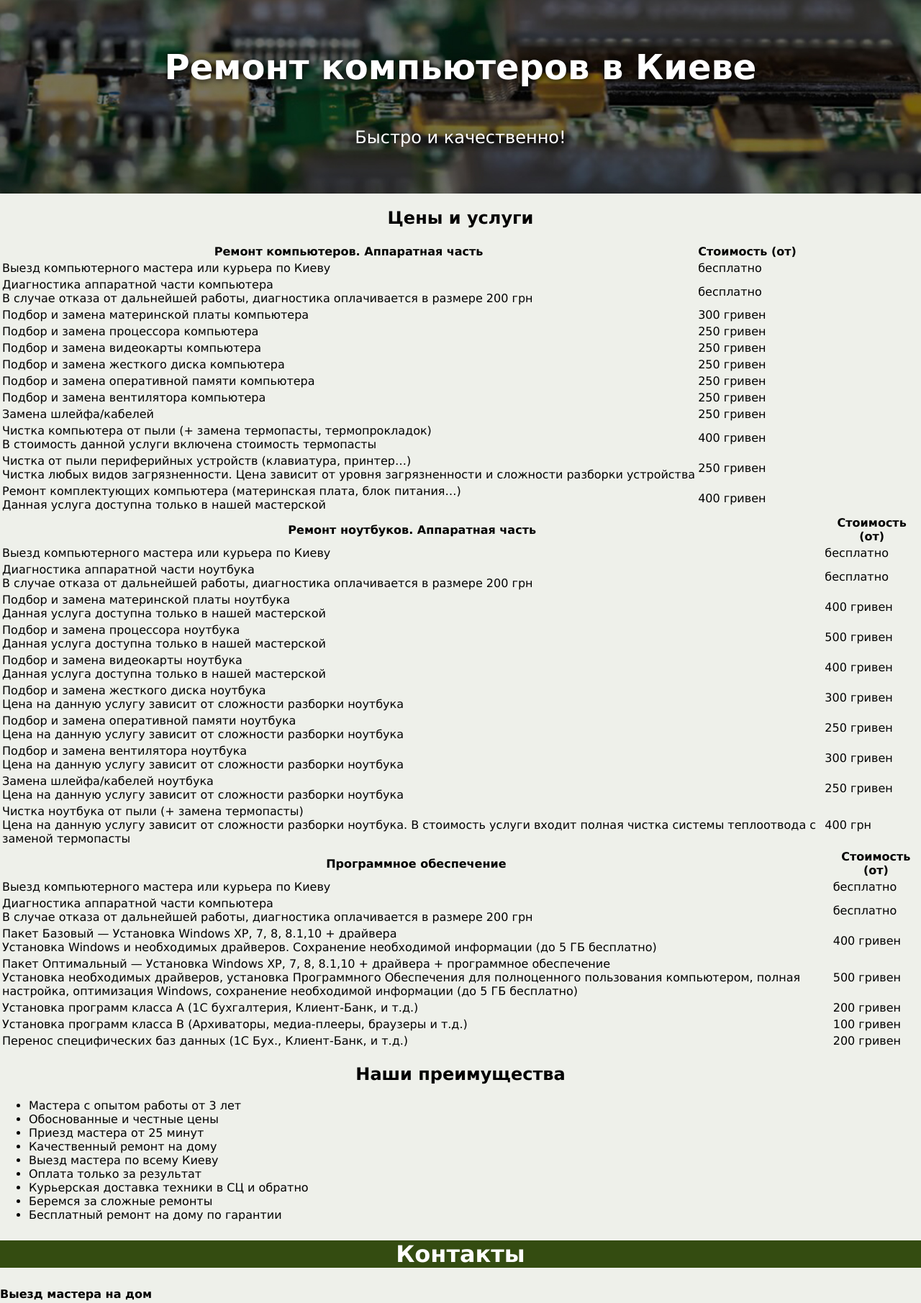
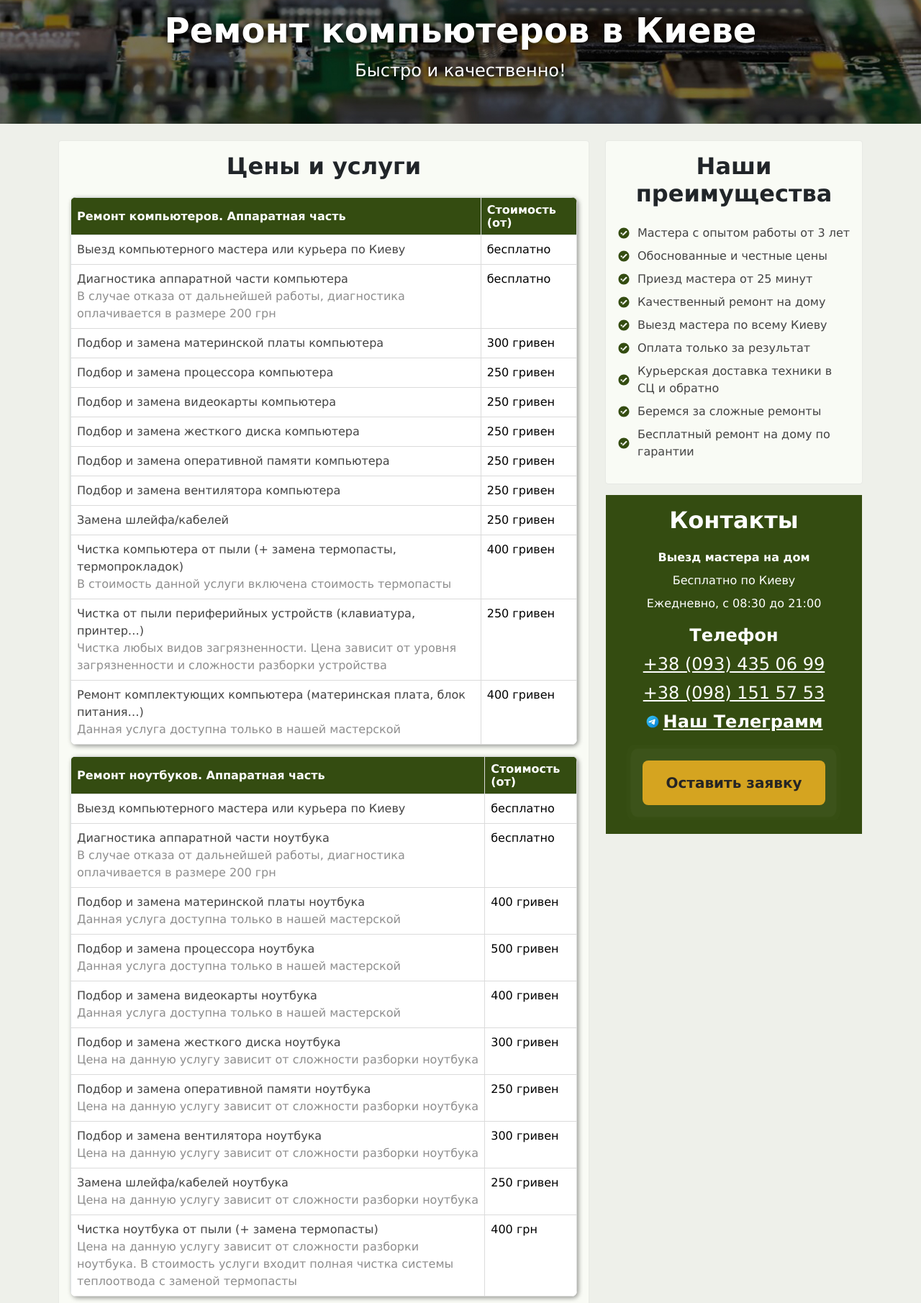
Before and after one commit to Phil1879/Site_PC, a plain HTML site: page index.html in a window 1280 px wide. Shown: the part 26-1837 px from the top of the page at 72% size. Drawn offline with nearby package versions, Linux system fonts and the light colour scheme.

Commit message:
Update index.html

```diff
--- a/index.html
+++ b/index.html
@@ -2,14 +2,20 @@
 <html lang="ru">
 <head>
     <meta charset="UTF-8">
-    <meta name="viewport" content="width=device-width, initial-scale=1.0">
+    <meta name="viewport" content="width=device-width, initial-scale=1">
+    <link href="https://cdn.jsdelivr.net/npm/bootstrap@5.3.3/dist/css/bootstrap.min.css" rel="stylesheet">
     <link rel="stylesheet" href="css/style.css">
-    <!-- <link href="https://cdn.jsdelivr.net/npm/bootstrap@5.3.3/dist/css/bootstrap.min.css" rel="stylesheet" integrity="sha384-QWTKZyjpPEjISv5WaRU9OFeRpok6YctnYmDr5pNlyT2bRjXh0JMhjY6hW+ALEwIH" crossorigin="anonymous"> -->
     <title>Ремонт компьютеров в Киеве</title>
+    <link rel="icon" href="icons/favicon.ico" sizes="16x16">
+    <link rel="icon" href="icons/favicon.ico" sizes="32x32">
+    <link rel="icon" type="image/svg+xml" href="icons/favicon.svg">
+    <link rel="icon" href="icons/android-chrome-192x192.png" sizes="192x192" type="image/png">
+    <link rel="icon" href="icons/android-chrome-512x512.png" sizes="512x512" type="image/png">
+    <link rel="apple-touch-icon" href="icons/apple-touch-icon.png">
 </head>
 
 <body>
-    <div class="navbar">
+    <div class="custom-navbar navbar d-block d-md-none">
         <a href="#about">О нас</a>
         <a href="#prices">Цены</a>
         <a href="#contacts">Контакты</a>
@@ -19,13 +25,12 @@
         <h1>Ремонт компьютеров в Киеве</h1>
         <p>Быстро и качественно!</p>
     </header>
-    <div class="layout-wrapper">
-    <div class="page">
-    <div class="main-content">
-
-    <div id="prices" class="container">
-         <h2>Цены и услуги</h2>
-        <table class="prices-table">
+    <div class="container my-4 custom-box">
+    <div class="row justify-content-center">
+    <div class="col-lg-8 col-md-12 mb-4 order-2 order-lg-1">
+        <div id="prices" class="custom-block1 p-3">
+    <h2 class="mb-4 text-center custom-h2">Цены и услуги</h2>
+        <table class="table table-bordered prices-table">
             <tr>
                 <th>Ремонт компьютеров. Аппаратная часть</th>
                 <th>Стоимость (от)</th>
@@ -37,7 +42,7 @@
             <tr>
                 <td>
                     <span>Диагностика аппаратной части компьютера</span><br>
-                    В случае отказа от дальнейшей работы, диагностика оплачивается в размере 200 грн</td>
+                    <span>В случае отказа от дальнейшей работы, диагностика оплачивается в размере 200 грн</span></td>
                 <td>бесплатно</td>
             </tr>
             <tr>
@@ -69,20 +74,23 @@
                 <td>250 гривен</td>
             </tr>
             <tr>
-                <td><span>Чистка компьютера от пыли (+ замена термопасты, термопрокладок)</span><br>В стоимость данной услуги включена стоимость термопасты</td>
+                <td><span>Чистка компьютера от пыли (+ замена термопасты, термопрокладок)</span><br>
+                    <span>В стоимость данной услуги включена стоимость термопасты</span></td>
                 <td>400 гривен</td>
             </tr>
             <tr>
-                <td><span>Чистка от пыли периферийных устройств (клавиатура, принтер…)<br></span>Чистка любых видов загрязненности. Цена зависит от уровня загрязненности и сложности разборки устройства</td>
+                <td><span>Чистка от пыли периферийных устройств (клавиатура, принтер…)</span><br>
+                    <span>Чистка любых видов загрязненности. Цена зависит от уровня загрязненности и сложности разборки устройства</span></td>
                 <td>250 гривен</td>
             </tr>
             <tr>
-                <td><span>Ремонт комплектующих компьютера (материнская плата, блок питания…)<br></span>Данная услуга доступна только в нашей мастерской</td>
+                <td><span>Ремонт комплектующих компьютера (материнская плата, блок питания…)</span><br>
+                    <span>Данная услуга доступна только в нашей мастерской</span></td>
                 <td>400 гривен</td>
             </tr>
         </table>
 
-        <table class="prices-table">
+        <table class="table table-bordered prices-table">
             <tr>
                 <th>Ремонт ноутбуков. Аппаратная часть</th>
                 <th>Стоимость (от)</th>
@@ -93,7 +101,8 @@
             </tr>
             <tr>
                 <td>
-                    <span>Диагностика аппаратной части ноутбука</span><br>В случае отказа от дальнейшей работы, диагностика оплачивается в размере 200 грн</td>
+                    <span>Диагностика аппаратной части ноутбука</span><br>
+                    <span>В случае отказа от дальнейшей работы, диагностика оплачивается в размере 200 грн</span></td>
                 <td>бесплатно</td>
             </tr>
             <tr>
@@ -154,7 +163,7 @@
             </tr>
         </table>
 
-        <table class="prices-table">
+        <table class="table table-bordered prices-table">
             <tr>
                 <th>Программное обеспечение</th>
                 <th>Стоимость (от)</th>
@@ -164,15 +173,15 @@
                 <td>бесплатно</td>
             </tr>
             <tr>
-                <td><span>Диагностика аппаратной части компьютера</span><br>В случае отказа от дальнейшей работы, диагностика оплачивается в размере 200 грн</td>
+                <td><span>Диагностика аппаратной части компьютера</span><br><span>В случае отказа от дальнейшей работы, диагностика оплачивается в размере 200 грн</span></td>
                 <td>бесплатно</td>
             </tr>
             <tr>
-                <td><span>Пакет Базовый — Установка Windows XP, 7, 8, 8.1,10 + драйвера</span><br>Установка Windows и необходимых драйверов. Сохранение необходимой информации (до 5 ГБ бесплатно)</td>
+                <td><span>Пакет Базовый — Установка Windows XP, 7, 8, 8.1,10 + драйвера</span><br><span>Установка Windows и необходимых драйверов. Сохранение необходимой информации (до 5 ГБ бесплатно)</span></td>
                 <td>400 гривен</td>
             </tr>
             <tr>
-                <td><span>Пакет Оптимальный — Установка Windows XP, 7, 8, 8.1,10 + драйвера + программное обеспечение</span><br>Установка необходимых драйверов, установка Программного Обеспечения для полноценного пользования компьютером, полная настройка, оптимизация Windows, сохранение необходимой информации (до 5 ГБ бесплатно)</td>
+                <td><span>Пакет Оптимальный — Установка Windows XP, 7, 8, 8.1,10 + драйвера + программное обеспечение</span><br><span>Установка необходимых драйверов, установка Программного Обеспечения для полноценного пользования компьютером, полная настройка, оптимизация Windows, сохранение необходимой информации (до 5 ГБ бесплатно)</span></td>
                 <td>500 гривен</td>
             </tr>
             <tr>
@@ -188,15 +197,16 @@
                 <td>200 гривен</td>
             </tr>
         </table>
+        </div>
+        </div>
 
 
-        </div> <!-- таблицы -->
-
-    </div>   <!-- main content -->
-    <div id="right-s" class="container2">
-    <div id="about">
-        <h2>Наши преимущества</h2>
-        <ul>
+    <div class="col-lg-4 col-md-12 order-1 order-lg-2">
+        <div class="row">
+            <div class="col-md-6 col-lg-12 col-12">
+        <div id="about" class="about custom-block2 p-3">
+        <h2 class="mb-4 text-center fw-bold custom-h2">Наши преимущества</h2>
+        <ul class="check-list list-unstyled">
             <li>Мастера с опытом работы от 3 лет</li>
             <li>Обоснованные и честные цены</li>
             <li>Приезд мастера от 25 минут</li>
@@ -208,38 +218,45 @@
             <li>Бесплатный ремонт на дому по гарантии</li>
         </ul>
     </div>
-    <div id="contacts" class="container3">
-        <h2 class="contacts-h">Контакты</h2>
+</div>
+<div class="col-md-6 col-lg-12 col-12">
+    <div id="contacts" class="custom-block3 p-3 my-3 ">
+        <h2 class="contacts-h mb-4">Контакты</h2>
         <div class="contacts">
-            <div>
+            <div class="mb-4">
             <p><strong>Выезд мастера на дом</strong></p>
             <p>Бесплатно по Киеву</p>
             <p>Ежедневно, с 08:30 до 21:00</p>
             </div>
-            <div class="phone">
+            <div class="phone mb-3">
             <p><strong>Телефон</strong></p>
-            <p>+38 (012) 123 12 12</p>
-            <p>+38 (013) 333 22 12</p>
+            <p><a href="tel:+380934356699" class="text-white">+38 (093) 435 06 99</a></p>
+            <p><a href="tel:+380981517753" class="text-white">+38 (098) 151 57 53</a></p>
             <p>
-                <a href="https://t.me/Pilipchuk_NLP" class="telegram-link">
+                <a href="https://t.me/motodenis7788" class="d-inline-flex align-items-center telegram-link">
                   <img src="icons/telegram-icon.svg" alt="Telegram" width="20" style="vertical-align: middle; margin-right: 5px;">
                   <strong>Наш Телеграмм</strong>
                 </a>
-              </p>                    </div>
-              <div class="button-wrapper">
-                <a href="form-page.html" class="btn-cta">Оставить заявку
+                </p>
+            </div>
+              <div class="text-center button-wrapper">
+                <a href="form-page.html" class="btn btn-primary my-4 mx-0 btn-wave">Оставить заявку
                     <span class="wave wave-extra"></span>
                 </a>
             </div>
         </div>
+        </div>
     </div>
-</div><!-- right-s -->
-</div><!-- "layout-wrapper" -->
-</div> <!-- page -->
+</div>
+</div>
+</div>
+</div>
+
 
     <footer>
         <p>&copy; 2025 Ремонт компьютеров в Киеве | Все права защищены</p>
     </footer>
+<script src="https://cdn.jsdelivr.net/npm/bootstrap@5.3.3/dist/js/bootstrap.bundle.min.js"></script>
 <script src="js/sticky.js"></script>
 </body>
 </html>
```
